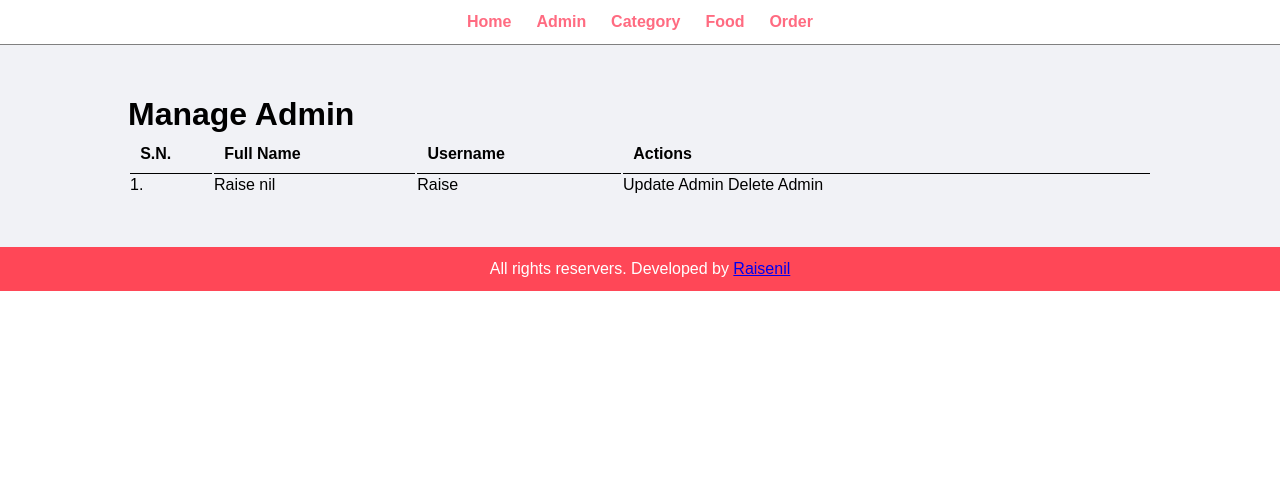
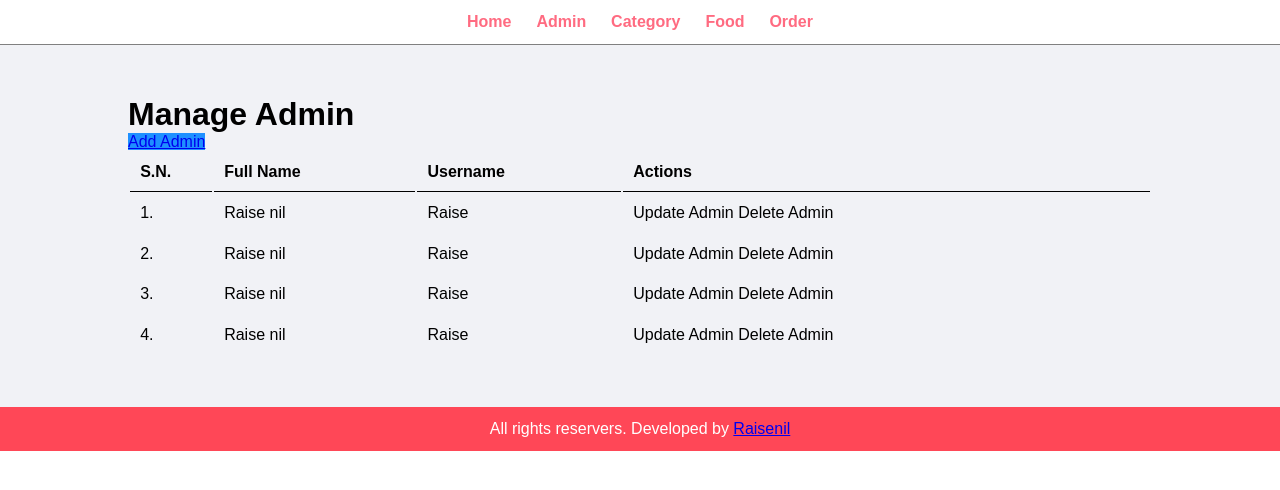
Before and after one commit to Raisenil/Food_Ordering_Website, a PHP site: page /admin/manage-admin.php in a window 1280 px wide. Shown: the top 490 px of the page. Run offline with PHP 8.4, Linux system fonts and the light colour scheme.

Commit message:
Update repo

```diff
--- a/admin/manage-admin.php
+++ b/admin/manage-admin.php
@@ -6,6 +6,9 @@
     <div class="main-content">
         <div class="wrapper">
             <h1>Manage Admin</h1>
+
+            <!-- Button to add Admin -->
+            <a href="#" class="btn-primary">Add Admin</a>
 
             <table class="tbl-full">
                 <tr>
@@ -24,6 +27,33 @@
                         Delete Admin
                     </td>
                 </tr>
+                <tr>
+                    <td>2.</td>
+                    <td>Raise nil</td>
+                    <td>Raise</td>
+                    <td>
+                        Update Admin
+                        Delete Admin
+                    </td>
+                </tr>
+                <tr>
+                    <td>3.</td>
+                    <td>Raise nil</td>
+                    <td>Raise</td>
+                    <td>
+                        Update Admin
+                        Delete Admin
+                    </td>
+                </tr>
+                <tr>
+                    <td>4.</td>
+                    <td>Raise nil</td>
+                    <td>Raise</td>
+                    <td>
+                        Update Admin
+                        Delete Admin
+                    </td>
+                </tr>
             </table>
 
             <div class="clearfix"></div>
--- a/css/admin.css
+++ b/css/admin.css
@@ -30,6 +30,14 @@ table tr th{
     border-bottom: 1px solid black;
     padding: 1%;
     text-align: left;
+}
+
+table tr td{
+    padding: 1%;
+}
+
+.btn-primary{
+    background-color: #1e90ff;
 }
 
 /* css for menu */
```
